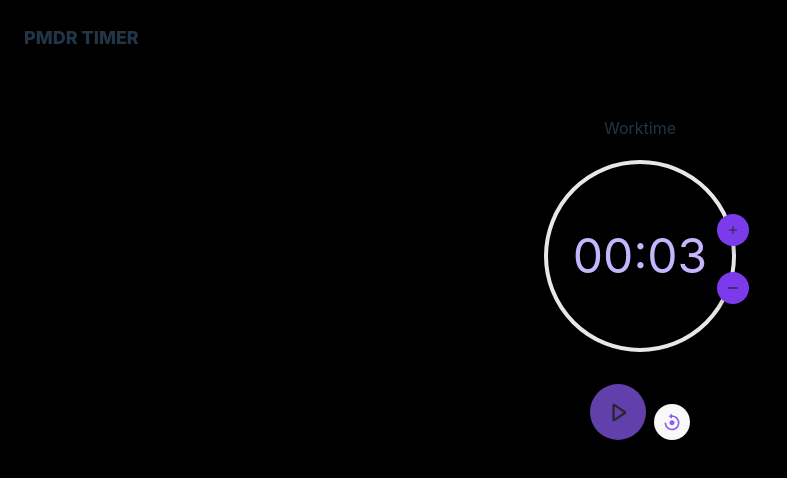
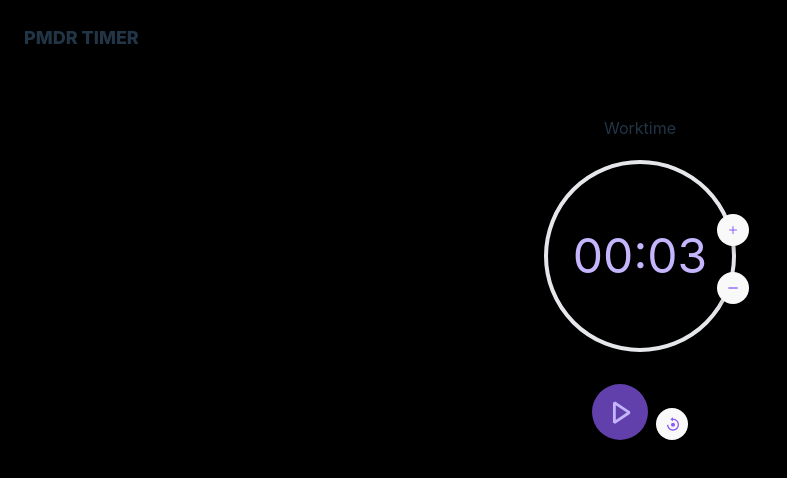
Before and after one commit to becodeorg/hamilton-7-react-project-lilouMazzarisi, a React (Vite) app in the folder pomodoro-timer/: page / in a window 1280 px wide. Shown: the top 478 px of the page, without its empty margins (0-787 px from the left). Built offline with nearby package versions, Linux system fonts and the light colour scheme.

Commit message:
added style changes

```diff
--- a/pomodoro-timer/src/components/Buttons.jsx
+++ b/pomodoro-timer/src/components/Buttons.jsx
@@ -5,14 +5,14 @@ import { BiReset } from 'react-icons/bi';
 const Buttons = ({ start, toggle, reset }) => {
 
     return (
-        <div className='flex items-baseline justify-center'>
+        <div className='flex items-baseline justify-center gap-2'>
             <button
-                className='btnStart bg-violet-500/70 w-14 h-14 p-0 pl-4 text-2xl text-zinc-800 rounded-full mr-2 focus:outline-0 border-0 focus:shadow-gray-800/50 focus:shadow-inner '
+                className='btnStart w-14 h-14 p-0 pl-3 text-3xl'
                 onClick={toggle}>
                 {start ? <BsPause /> : <VscDebugStart />}
             </button>
             <button
-                className='btnReset w-9 h-9 p-0 pl-2 text-xl text-violet-500 rounded-full focus:outline-0 border-0 focus:shadow-inner-xl'
+                className='btnReset basicBtn'
                 onClick={reset}>
                 <BiReset />
             </button>
--- a/pomodoro-timer/src/components/Modal.jsx
+++ b/pomodoro-timer/src/components/Modal.jsx
@@ -5,7 +5,7 @@ import { BiReset } from 'react-icons/bi';
 
 const Modal = ({ setShow, show, timeFormat, breakTimer, modalToggle, startBreak, resetModal, reset }) => {
     return (
-        <div className="bg-zinc-900 absolute top-[100px] h-[345px] w-64 rounded-xl flex flex-col p-6 justify-between" >
+        <div className="bg-zinc-800 absolute top-[100px] h-[345px] w-64 rounded-xl flex flex-col p-6 justify-between" >
             <button className="basicBtn self-end"
                 onClick={() => { setShow(!show); reset() }}
             >
@@ -22,12 +22,12 @@ const Modal = ({ setShow, show, timeFormat, breakTimer, modalToggle, startBreak,
                     </span>
                     <div className='flex gap-1 items-baseline justify-between'>
                         <button
-                            className='btnReset drop-shadow-lg w-7 h-7 p-0 pl-2 text-xs text-violet-500 rounded-full focus:outline-0 border-0 focus:shadow-inner-xl'
+                            className='btnReset basicBtn'
                             onClick={resetModal}>
                             <BiReset />
                         </button>
                         <button
-                            className='btnStart drop-shadow-lg bg-violet-500/70 w-12 h-12 p-0 pl-3 text-2xl text-zinc-800 rounded-full focus:outline-0 border-0 focus:shadow-gray-800/50'
+                            className='btnStart w-12 h-12 p-0 pl-3 text-2xl'
                             onClick={modalToggle}>
                             {startBreak ? <BsPause /> : <VscDebugStart />}
                         </button>
@@ -37,7 +37,7 @@ const Modal = ({ setShow, show, timeFormat, breakTimer, modalToggle, startBreak,
                 <div className='flex gap-4 items-center justify-end pb-5'>
 
                     <button
-                        className='btnReset drop-shadow-lg text-violet-500 rounded-full focus:outline-0 border-0 focus:shadow-inner-xl'
+                        className='drop-shadow-lg text-violet-500 rounded-full focus:outline-0 border-0 focus:shadow-inner-xl'
                         onClick={() => { setShow(!show); reset() }}
                     >Back to work</button>
 
--- a/pomodoro-timer/src/components/Timer.jsx
+++ b/pomodoro-timer/src/components/Timer.jsx
@@ -12,7 +12,7 @@ const Timer = ({ timer, add, substract, timeFormat }) => {
             </div>
             <div className='flex flex-col justify-between absolute h-[30%] top-[130px] left-[205px] '>
                 <button
-                    className='btnPlus basicBtn'
+                    className='btnPlus basicBtn '
                     onClick={add}>
                     <BsPlus />
                 </button>
--- a/pomodoro-timer/src/index.css
+++ b/pomodoro-timer/src/index.css
@@ -51,25 +51,26 @@ button {
   font-family: inherit;
   background-color: #1a1a1a;
   cursor: pointer;
-  transition: border-color 0.25s;
-}
-
-button:hover {
-  border-color: #646cff;
-}
-
-button:focus,
-button:focus-visible {
-  outline: 4px auto -webkit-focus-ring-color;
 }
 
 .basicBtn {
-  @apply rounded-full w-8 h-8 p-0 pl-[7px] drop-shadow-lg bg-violet-600 text-zinc-800;
+  @apply rounded-full w-8 h-8 p-0 pl-[7px] shadow-violet-200 drop-shadow-lg text-violet-500;
 }
 
 .basicBtn:hover {
   border-color: transparent;
-  background-color: beige;
+  background-color: rgb(139, 92, 246);
+  color: rgb(22, 0, 41);
+  border: none;
+  outline: none;
+}
+
+.btnStart {
+  @apply bg-violet-500/70 text-violet-300 rounded-full drop-shadow-lg;
+}
+
+.btnReset {
+  @apply text-base w-8 h-8 p-0 pl-2 text-violet-500 rounded-full drop-shadow-lg;
 }
 
 @media (prefers-color-scheme: light) {
```
Also changed, not shown: pomodoro-timer/tailwind.config.cjs (line endings or trailing spaces).
